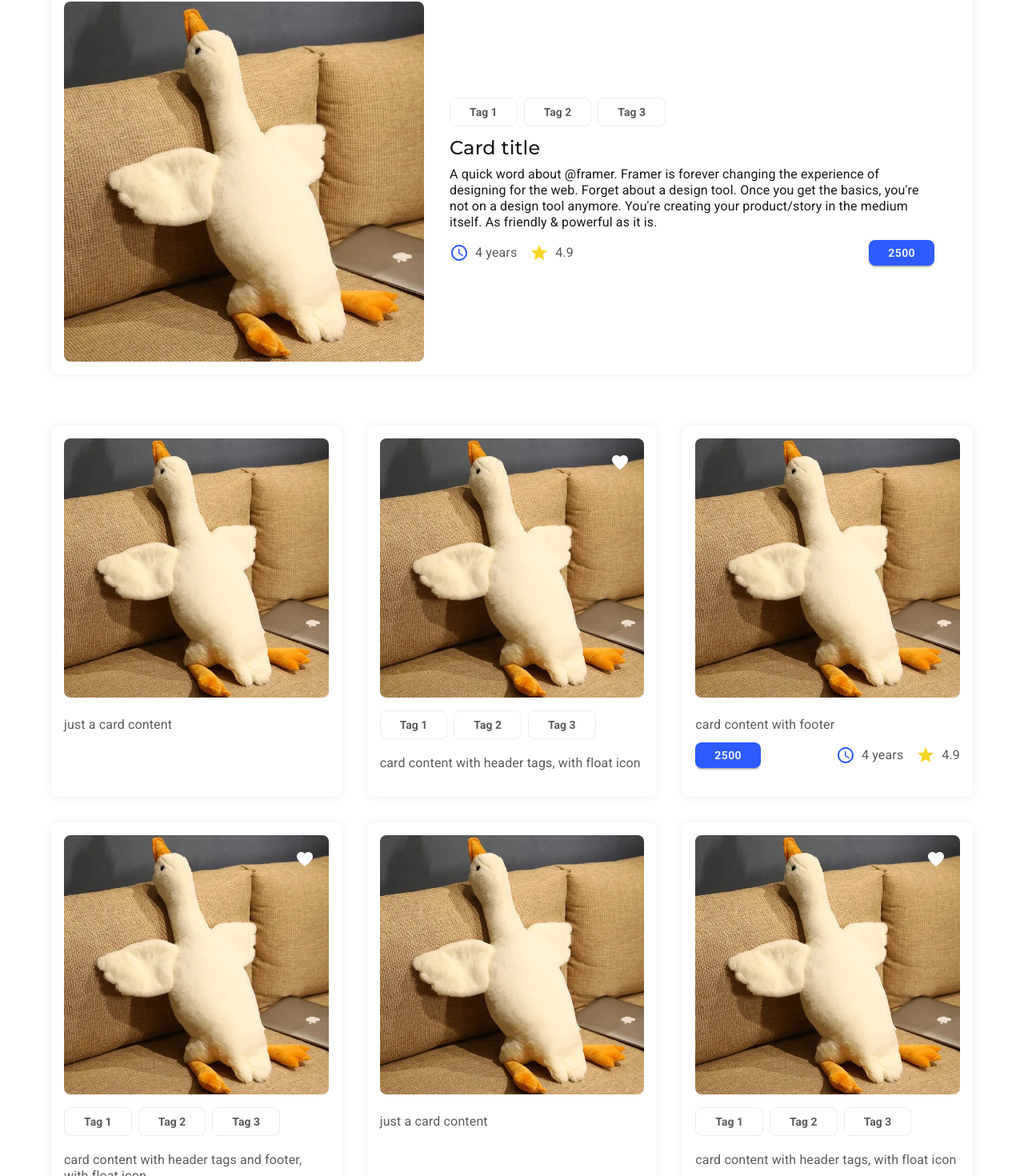
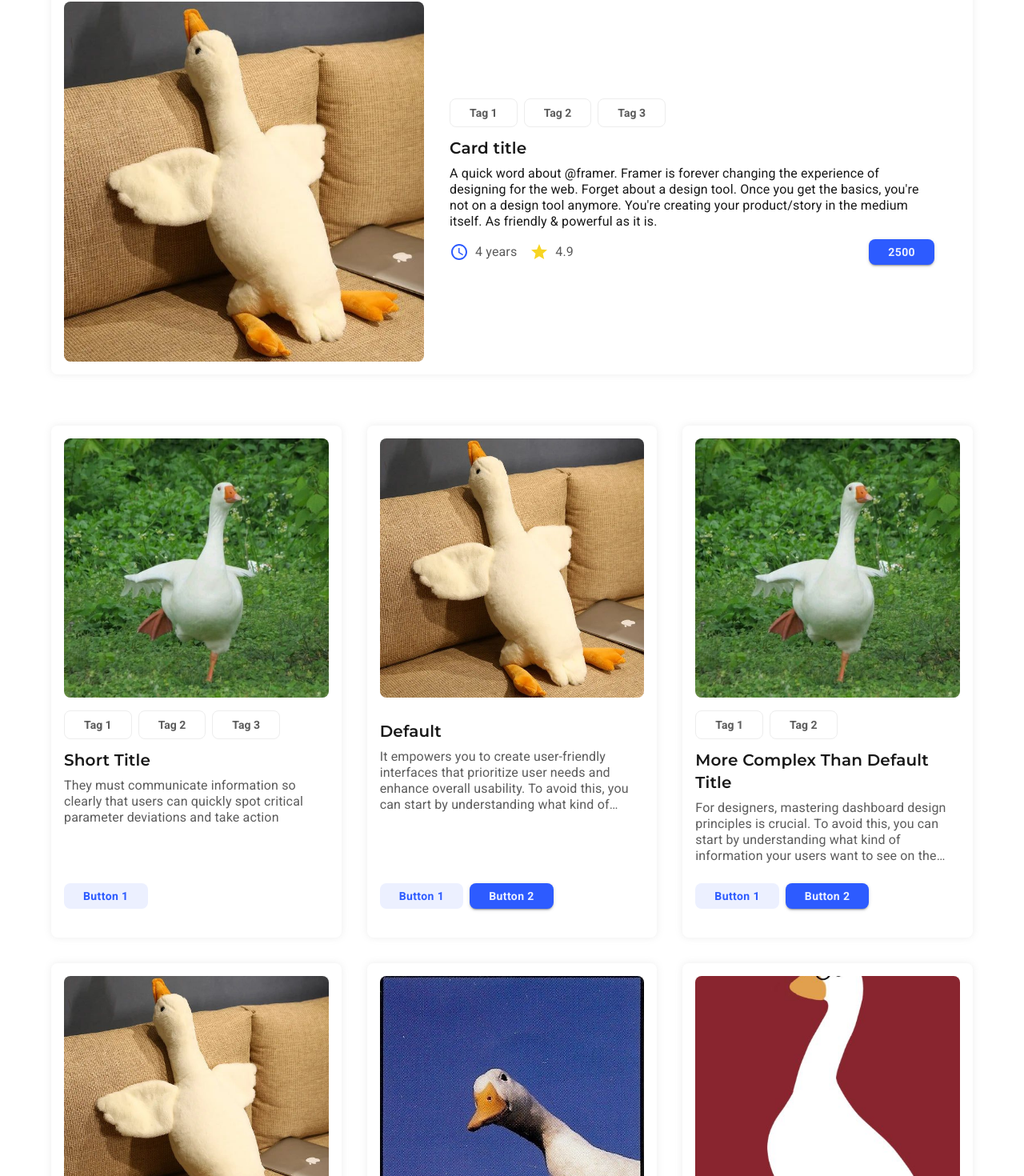
Before and after one commit to Yuki-kykyky/layout-demos, a Next.js app: page / in a window 1280 px wide. Shown: the part 943-2413 px from the top of the page at 80% size. Built offline with nearby package versions, Linux system fonts and the light colour scheme.

Commit message:
feat: generate random card props, update chiptype, update vertical card

```diff
--- a/app/common/section/common-section.tsx
+++ b/app/common/section/common-section.tsx
@@ -87,9 +87,9 @@ export const floatIcon = (
 );
 export const tags = (
   <Stack direction="row" gap={1} mb={0.5} flexWrap="wrap">
-    <WoopChip label="Tag 1" type={ChipType.Secondary} />
-    <WoopChip label="Tag 2" type={ChipType.Secondary} />
-    <WoopChip label="Tag 3" type={ChipType.Secondary} />
+    <WoopChip label="Tag 1" type={ChipType.Outlined} />
+    <WoopChip label="Tag 2" type={ChipType.Outlined} />
+    <WoopChip label="Tag 3" type={ChipType.Outlined} />
   </Stack>
 );
 export const getFooter = (type: "vertical" | "horizontal") => (
--- /dev/null
+++ b/app/common/section/random-const.ts
@@ -0,0 +1,31 @@
+export const ImageSet = [
+  "/goooose9.jpg",
+  "/goooose14.jpg",
+  "/goooose18.jpg",
+  "/goooose20.jpg",
+  "/goooose30.jpg",
+];
+
+
+
+export const TitleSet = [
+  "Default",
+  "More Complex Than Default Title",
+  "Short Title",
+  "Maybe you can set this as a title",
+  "Oh! This title is too long, it will be cut off in the middle I guess",
+];
+
+export const TextSet = [
+  "Sales dashboards are a common example of analytical dashboards.",
+  "For designers, mastering dashboard design principles is crucial.",
+  "This can be achieved through the use of clear visual cues and consistent design elements.",
+  "In contrast to operational dashboards, they aren't time-sensitive and don't require immediate action.",
+  "Operational dashboards provide frequent data updates and should be comprehensive enough at first glance.",
+  "It empowers you to create user-friendly interfaces that prioritize user needs and enhance overall usability.",
+  "To avoid this, you can start by understanding what kind of information your users want to see on the dashboard.",
+  "Operational dashboards focus on displaying real-time critical data that constantly change their values and statuses.",
+  "They must communicate information so clearly that users can quickly spot critical parameter deviations and take action",
+  "As the name implies, analytical dashboards provide information for analysis, investigation, research, and thoughtful decision-making.",
+  "They provide thought information for sales managers about fluctuating sales data that may require thoughtful analysis rather than rapid intervention.",
+];
--- /dev/null
+++ b/app/common/section/random-groups.tsx
@@ -0,0 +1,61 @@
+import { Stack } from "@mui/material";
+import { BtnSize, BtnType, WoopBtn, WoopChip } from "../woop-ui";
+import { VerticalCardProps } from "../woop-ui/cards/vertical-card";
+import { ChipType } from "../woop-ui/woop-chip";
+import { ImageSet, TextSet, TitleSet } from "./random-const";
+import React from "react";
+
+export const getTags = () => {
+  const tagCount = Math.floor(Math.random() * 4);
+  return (
+    <Stack direction="row" gap={1} mb={0.5} flexWrap="wrap">
+      {Array.from({ length: tagCount }, (_, index) => (
+        <WoopChip
+          key={index}
+          label={`Tag ${index + 1}`}
+          type={ChipType.Outlined}
+        />
+      ))}
+    </Stack>
+  );
+};
+
+export const getFooter = () => {
+  const footerCount = Math.floor(Math.random() * 3);
+  return (
+    <Stack direction="row" gap={1} mb={0.5} flexWrap="wrap">
+      {Array.from({ length: footerCount }, (_, index) => (
+        <WoopBtn
+          key={index}
+          buttonText={`Button ${index + 1}`}
+          type={index % 2 === 0 ? BtnType.Outlined : BtnType.Filled}
+          size={BtnSize.S}
+        />
+      ))}
+    </Stack>
+  );
+};
+
+export const getVerticalCardGroups = () => {
+  // 生成4-10之间的随机数作为卡片数量
+  const groupCount = Math.floor(Math.random() * 7) + 4;
+
+  const verticalCardGroups: VerticalCardProps[] = Array.from(
+    { length: groupCount },
+    () => ({
+      // 随机选择一张图片
+      image: ImageSet[Math.floor(Math.random() * ImageSet.length)],
+      // 随机选择1-3段文本并拼接
+      description: Array.from(
+        { length: Math.floor(Math.random() * 3) + 1 },
+        () => TextSet[Math.floor(Math.random() * TextSet.length)]
+      ).join(" "),
+      // 随机选择一个标题
+      title: TitleSet[Math.floor(Math.random() * TitleSet.length)],
+      headerSlot: getTags(),
+      footerSlot: getFooter(),
+    })
+  );
+
+  return verticalCardGroups;
+};
--- a/app/common/woop-ui/cards/vertical-card.tsx
+++ b/app/common/woop-ui/cards/vertical-card.tsx
@@ -6,8 +6,20 @@ import {
   IconButton,
   Typography,
   SxProps,
+  Stack,
 } from "@mui/material";
 import React from "react";
+
+export type VerticalCardProps = {
+  image?: string;
+  headerSlot?: React.ReactNode;
+  title?: string;
+  description?: string;
+  footerSlot?: React.ReactNode;
+  floatIcon?: React.ReactNode;
+  pictureSize?: number;
+  sx?: SxProps;
+};
 
 export const VerticalCard = ({
   image,
@@ -18,16 +30,7 @@ export const VerticalCard = ({
   floatIcon,
   pictureSize = 324,
   sx,
-}: {
-  image?: string;
-  headerSlot?: React.ReactNode;
-  title?: string;
-  description?: string;
-  footerSlot?: React.ReactNode;
-  floatIcon?: React.ReactNode;
-  pictureSize?: number;
-  sx?: SxProps;
-}) => {
+}: VerticalCardProps) => {
   return (
     <Card
       sx={{
@@ -68,19 +71,42 @@ export const VerticalCard = ({
           display: "flex",
           flexDirection: "column",
           gap: 1,
-
-          justifyContent: "space-between",
+          flex: 1,
+          justifyContent: "flex-start",
         }}
         style={{
           padding: "0px",
         }}
       >
         {headerSlot}
-        <Typography variant="subtitle2">{title}</Typography>
-        <Typography variant="body1" color="text.secondary">
+        <Typography variant="subtitle2" sx={{
+            overflow: "hidden",
+            textOverflow: "ellipsis",
+            display: "-webkit-box",
+            WebkitLineClamp: 2,
+            WebkitBoxOrient: "vertical",
+          }}
+        >
+          {title}
+        </Typography>
+        <Typography
+          variant="body1"
+          color="text.secondary"
+          sx={{
+            overflow: "hidden",
+            textOverflow: "ellipsis",
+            display: "-webkit-box",
+            WebkitLineClamp: 4,
+            WebkitBoxOrient: "vertical",
+          }}
+        >
           {description}
         </Typography>
-        {footerSlot}
+        {footerSlot && (
+          <Stack sx={{ flex: 1, mt: 2 }} justifyContent="flex-end">
+            {footerSlot}
+          </Stack>
+        )}
       </CardContent>
     </Card>
   );
--- a/app/common/woop-ui/styles.ts
+++ b/app/common/woop-ui/styles.ts
@@ -117,7 +117,7 @@ const WoopChipStyles = {
     },
   },
   typeStyles: {
-    [ChipType.Primary]: {
+    [ChipType.Filled]: {
       bgcolor: (theme: Theme) => theme.palette.primary.contrastText,
       color: (theme: Theme) => theme.palette.primary.main,
       border: (theme: Theme) =>
@@ -145,7 +145,7 @@ const WoopChipStyles = {
         },
       },
     },
-    [ChipType.Secondary]: {
+    [ChipType.Outlined]: {
       bgcolor: (theme: Theme) => theme.palette.background.default,
       color: (theme: Theme) => theme.palette.text.secondary,
       border: (theme: Theme) => `1px solid ${theme.palette.divider}`,
--- a/app/common/woop-ui/woop-chip.tsx
+++ b/app/common/woop-ui/woop-chip.tsx
@@ -5,13 +5,13 @@ import React from "react";
 import { WoopChipStyles } from "./styles";
 
 export enum ChipType {
-  Primary = "Primary",
-  Secondary = "Secondary",
+  Filled = "Filled",
+  Outlined = "Outlined",
 }
 
 export function WoopChip({
   label,
-  type = ChipType.Primary,
+  type = ChipType.Filled,
   isClose = false,
   startIcon,
   endIcon,
--- a/app/components/ui-lists/chip-list.tsx
+++ b/app/components/ui-lists/chip-list.tsx
@@ -17,7 +17,7 @@ export const ChipList = () => {
       <WoopChip
         endIcon={<HourglassBottom />}
         label="Secondary"
-        type={ChipType.Secondary}
+        type={ChipType.Outlined}
         onClick={() => {
           console.log("clicked");
         }}
@@ -48,7 +48,7 @@ export const ChipList = () => {
       <WoopChip
         label="Secondary Close"
         isClose
-        type={ChipType.Secondary}
+        type={ChipType.Outlined}
         onClick={() => {
           console.log("clicked");
         }}
--- a/app/screen-to-code/components/section-a.tsx
+++ b/app/screen-to-code/components/section-a.tsx
@@ -42,15 +42,11 @@ export const SectionA = () => {
             {verticalCards.map((card, index) => (
               <Grid2 key={index} size={{ xs: 12, lg: 4, md: 6 }}>
                 <VerticalCard
-                  image={card.image}
-                  headerSlot={card.headerSlot}
-                  description={card.description}
-                  footerSlot={card.footerSlot}
-                  floatIcon={card.floatIcon}
                   sx={{
                     width: "100%",
                     height: "100%",
                   }}
+                  {...card}
                 />
               </Grid2>
             ))}
--- a/app/screen-to-code/reference/match-props.ts
+++ b/app/screen-to-code/reference/match-props.ts
@@ -1,8 +1,5 @@
-import {
-  floatIcon,
-  getFooter,
-  tags,
-} from "@/app/common/section/common-section";
+import { getFooter, tags } from "@/app/common/section/common-section";
+import { getVerticalCardGroups } from "@/app/common/section/random-groups";
 import { BtnSize, BtnType } from "@/app/common/woop-ui";
 import { Variant } from "@mui/material/styles/createTypography";
 
@@ -57,52 +54,7 @@ export const sectionAProps = {
       "A quick word about @framer. Framer is forever changing the experience of designing for the web. Forget about a design tool. Once you get the basics, you're not on a design tool anymore. You're creating your product/story in the medium itself. As friendly & powerful as it is.",
     footerSlot: getFooter("horizontal"),
   },
-  verticalCards: [
-    {
-      image: "/goooose9.jpg",
-      description: "just a card content",
-    },
-    {
-      image: "/goooose9.jpg",
-      headerSlot: tags,
-      description: "card content with header tags, with float icon",
-      floatIcon,
-    },
-    {
-      image: "/goooose9.jpg",
-      description: "card content with footer",
-      footerSlot: getFooter("vertical"),
-    },
-    {
-      image: "/goooose9.jpg",
-      floatIcon,
-      headerSlot: tags,
-      description: "card content with header tags and footer, with float icon",
-      footerSlot: getFooter("vertical"),
-    },
-    {
-      image: "/goooose9.jpg",
-      description: "just a card content",
-    },
-    {
-      image: "/goooose9.jpg",
-      headerSlot: tags,
-      description: "card content with header tags, with float icon",
-      floatIcon,
-    },
-    {
-      image: "/goooose9.jpg",
-      description: "card content with footer",
-      footerSlot: getFooter("vertical"),
-    },
-    {
-      image: "/goooose9.jpg",
-      floatIcon,
-      headerSlot: tags,
-      description: "card content with header tags and footer, with float icon",
-      footerSlot: getFooter("vertical"),
-    },
-  ],
+  verticalCards: getVerticalCardGroups(),
   buttonGroup: {
     first: {
       buttonText: "button left",
--- a/app/theme.ts
+++ b/app/theme.ts
@@ -78,7 +78,7 @@ const lightTheme = createTheme({
       fontFamily: "Montserrat, sans-serif",
       fontSize: "48px",
       lineHeight: "60px",
-      fontWeight: 700,
+      fontWeight: 800,
     },
     h3: {
       fontFamily: "Montserrat, sans-serif",
@@ -100,9 +100,9 @@ const lightTheme = createTheme({
     },
     subtitle2: {
       fontFamily: "Montserrat, sans-serif",
-      fontSize: "24px",
-      lineHeight: "30px",
-      fontWeight: 500,
+      fontSize: "20px",
+      lineHeight: "28px",
+      fontWeight: 600,
     },
     body1: {
       fontFamily: "Roboto, sans-serif",
@@ -159,6 +159,12 @@ const darkTheme = createTheme({
     },
   },
   typography: {
+    h2: {
+      fontFamily: "Montserrat, sans-serif",
+      fontSize: "48px",
+      lineHeight: "60px",
+      fontWeight: 800,
+    },
     h3: {
       fontFamily: "Montserrat, sans-serif",
       fontSize: "36px",
@@ -179,9 +185,9 @@ const darkTheme = createTheme({
     },
     subtitle2: {
       fontFamily: "Montserrat, sans-serif",
-      fontSize: "24px",
-      lineHeight: "30px",
-      fontWeight: 500,
+      fontSize: "20px",
+      lineHeight: "28px",
+      fontWeight: 600,
     },
     body1: {
       fontFamily: "Roboto, sans-serif",
```
